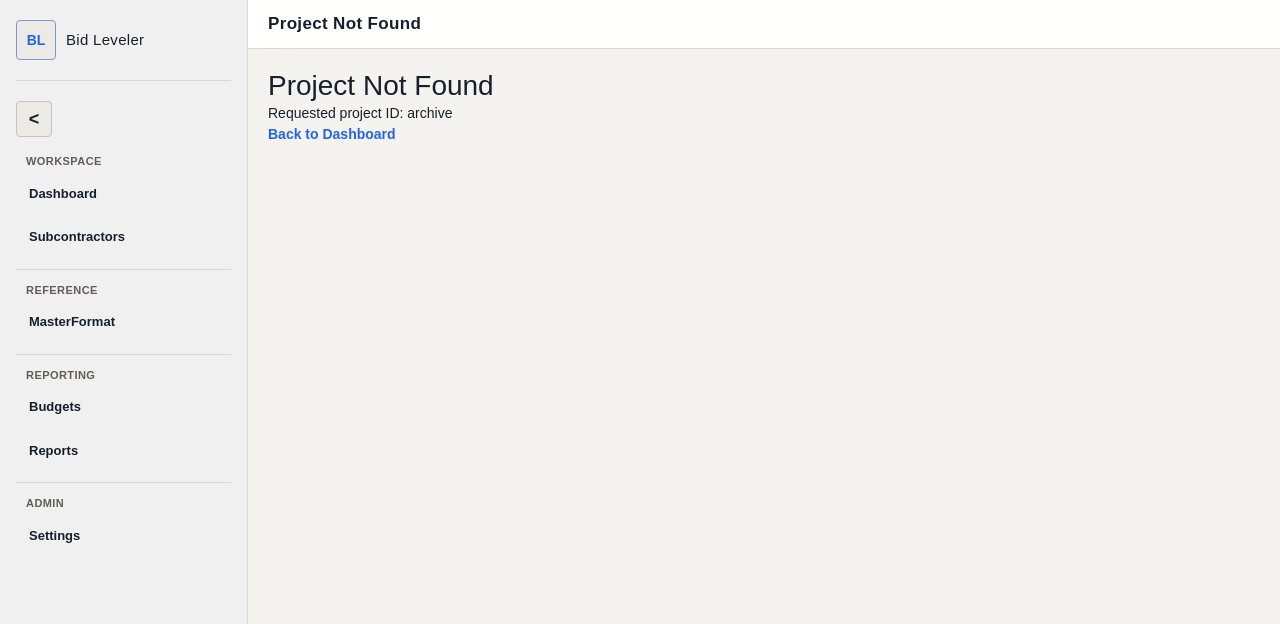
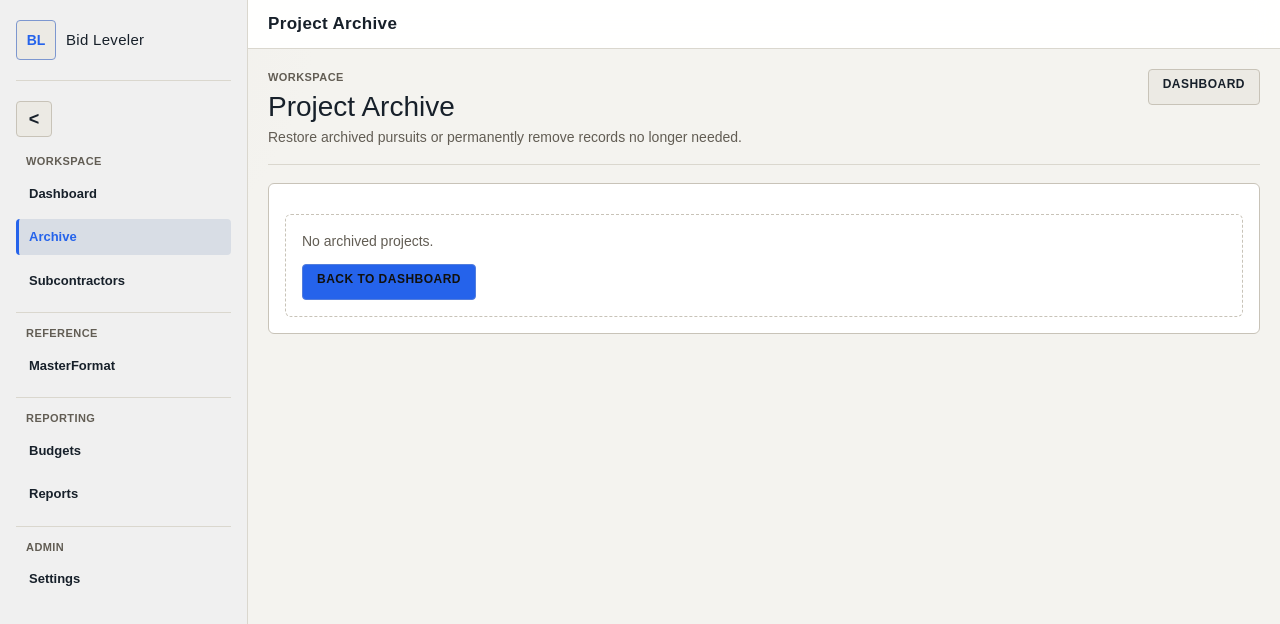
Before and after one commit to adamarnao/bid-leveler, a Next.js app: page /projects/archive in a window 1280 px wide. Shown: the top 624 px of the page. Built offline with nearby package versions, Linux system fonts and the light colour scheme.

Commit message:
Add project archive and safe delete UI

```diff
--- a/src/app/globals.css
+++ b/src/app/globals.css
@@ -1813,6 +1813,14 @@ textarea:focus {
   text-transform: uppercase;
 }
 
+.command-header-actions {
+  display: flex;
+  flex-wrap: wrap;
+  align-items: center;
+  justify-content: flex-end;
+  gap: 10px;
+}
+
 .command-nav {
   display: flex;
   flex-wrap: wrap;
@@ -1891,6 +1899,17 @@ textarea:focus {
   padding: 8px 10px;
   text-align: left;
   vertical-align: top;
+}
+
+.archive-page-shell {
+  display: grid;
+  gap: 18px;
+}
+
+.archive-actions {
+  display: flex;
+  flex-wrap: wrap;
+  gap: 8px;
 }
 
 .badge-list {
--- a/src/app/page.tsx
+++ b/src/app/page.tsx
@@ -3,7 +3,12 @@
 import { useMemo, useState, useSyncExternalStore } from "react";
 import Link from "next/link";
 import { mockBidSubmissions } from "@/data/mockBidSubmissions";
-import { getMergedProjects, projectsStorageKey } from "@/lib/projects";
+import {
+  archiveProject,
+  getActiveProjects,
+  getMergedProjects,
+  projectsStorageKey,
+} from "@/lib/projects";
 import AppShell from "@/components/layout/AppShell";
 import { StoredProjectCsiSelection, StoredProjectCsiSelections } from "@/types/Csi";
 import { Project } from "@/types/Project";
@@ -92,10 +97,17 @@ export default function Home() {
   const [sortKey, setSortKey] = useState<ProjectSortKey>("dueSoon");
   const today = useMemo(() => startOfLocalDay(new Date()), []);
   const [selectedCalendarDate, setSelectedCalendarDate] = useState<Date>(today);
-  const activeProjects = useMemo(
-    () => projects.filter((project) => !project.archived),
-    [projects]
-  );
+  const activeProjects = useMemo(() => getActiveProjects(projects), [projects]);
+  function handleArchiveProject(project: Project) {
+    const confirmed = window.confirm(
+      `Archive ${project.name}? It will be removed from the active dashboard and can be restored from the project archive.`
+    );
+
+    if (!confirmed) return;
+
+    archiveProject(project.id);
+    window.dispatchEvent(new Event("storage"));
+  }
   const dashboardProjects = useMemo(
     () =>
       activeProjects.map((project) =>
@@ -197,6 +209,7 @@ export default function Home() {
                       key={dashboardProject.project.id}
                       dashboardProject={dashboardProject}
                       today={today}
+                      onArchive={handleArchiveProject}
                     />
                   ))}
                 </div>
@@ -337,9 +350,11 @@ export default function Home() {
 function ProjectHealthCard({
   dashboardProject,
   today,
+  onArchive,
 }: {
   dashboardProject: DashboardProject;
   today: Date;
+  onArchive: (project: Project) => void;
 }) {
   const { project } = dashboardProject;
 
@@ -397,6 +412,13 @@ function ProjectHealthCard({
         <Link href={`/projects/${project.id}/overview`} className="button-secondary">
           Overview
         </Link>
+        <button
+          type="button"
+          className="button-secondary"
+          onClick={() => onArchive(project)}
+        >
+          Archive
+        </button>
       </div>
     </article>
   );
--- a/src/app/projects/[projectId]/page.tsx
+++ b/src/app/projects/[projectId]/page.tsx
@@ -2,14 +2,19 @@
 
 import { useSyncExternalStore } from "react";
 import Link from "next/link";
-import { useParams } from "next/navigation";
-import { getMergedProjects, projectsStorageKey } from "@/lib/projects";
+import { useParams, useRouter } from "next/navigation";
+import {
+  archiveProject,
+  getMergedProjects,
+  projectsStorageKey,
+} from "@/lib/projects";
 import { Project } from "@/types/Project";
 import AppShell from "@/components/layout/AppShell";
 import Panel from "@/components/ui/Panel";
 
 export default function ProjectCommandCenterPage() {
   const params = useParams();
+  const router = useRouter();
   const rawProjectId = params.projectId;
   const projectId = Array.isArray(rawProjectId) ? rawProjectId[0] : rawProjectId;
   const projects = useProjectsSnapshot();
@@ -23,6 +28,20 @@ export default function ProjectCommandCenterPage() {
         <Link href="/">Back to Dashboard</Link>
       </AppShell>
     );
+  }
+
+  function handleArchiveProject() {
+    if (!project) return;
+
+    const confirmed = window.confirm(
+      `Archive ${project.name}? It will be removed from active project views and can be restored from the project archive.`
+    );
+
+    if (!confirmed) return;
+
+    archiveProject(project.id);
+    window.dispatchEvent(new Event("storage"));
+    router.push("/projects/archive");
   }
 
   return (
@@ -39,7 +58,16 @@ export default function ProjectCommandCenterPage() {
                 {project.bidDueDate}
               </p>
             </div>
-            <span className="command-status">{project.status}</span>
+            <div className="command-header-actions">
+              <span className="command-status">{project.status}</span>
+              <button
+                type="button"
+                className="button-secondary"
+                onClick={handleArchiveProject}
+              >
+                Archive Project
+              </button>
+            </div>
           </div>
         </Panel>
 
--- /dev/null
+++ b/src/app/projects/archive/page.tsx
@@ -0,0 +1,192 @@
+"use client";
+
+import { useMemo, useSyncExternalStore } from "react";
+import Link from "next/link";
+import AppShell from "@/components/layout/AppShell";
+import {
+  deleteProjectPermanently,
+  getArchivedProjects,
+  getMergedProjects,
+  projectsStorageKey,
+  restoreProject,
+} from "@/lib/projects";
+import { Project } from "@/types/Project";
+
+export default function ProjectArchivePage() {
+  const projects = useProjectsSnapshot();
+  const archivedProjects = useMemo(
+    () =>
+      getArchivedProjects(projects).sort((a, b) =>
+        (b.archivedAt ?? "").localeCompare(a.archivedAt ?? "")
+      ),
+    [projects]
+  );
+
+  function handleRestoreProject(project: Project) {
+    const confirmed = window.confirm(
+      `Restore ${project.name}? It will return to the active project dashboard.`
+    );
+
+    if (!confirmed) return;
+
+    restoreProject(project.id);
+    window.dispatchEvent(new Event("storage"));
+  }
+
+  function handleDeleteProject(project: Project) {
+    const confirmed = window.confirm(
+      `Permanently delete ${project.name}? This cannot be undone.`
+    );
+
+    if (!confirmed) return;
+
+    const typedConfirmation = window.prompt(
+      `Type DELETE to permanently delete ${project.name}.`
+    );
+
+    if (typedConfirmation !== "DELETE") return;
+
+    deleteProjectPermanently(project.id);
+    window.dispatchEvent(new Event("storage"));
+  }
+
+  return (
+    <AppShell title="Project Archive">
+      <div className="archive-page-shell">
+        <section className="dashboard-hero">
+          <div>
+            <p className="label-text">Workspace</p>
+            <h1>Project Archive</h1>
+            <p className="dashboard-subtitle">
+              Restore archived pursuits or permanently remove records no longer
+              needed.
+            </p>
+          </div>
+          <Link href="/" className="button-secondary">
+            Dashboard
+          </Link>
+        </section>
+
+        <section className="dashboard-panel">
+          {archivedProjects.length === 0 ? (
+            <div className="dashboard-empty-state">
+              <p className="muted-text">No archived projects.</p>
+              <Link href="/" className="button-primary">
+                Back to Dashboard
+              </Link>
+            </div>
+          ) : (
+            <div className="table-shell">
+              <table className="data-table">
+                <thead>
+                  <tr>
+                    <th>Project</th>
+                    <th>Client</th>
+                    <th>Status</th>
+                    <th>Archived</th>
+                    <th>GC Bid Due</th>
+                    <th>Actions</th>
+                  </tr>
+                </thead>
+                <tbody>
+                  {archivedProjects.map((project) => (
+                    <tr key={project.id}>
+                      <td>
+                        <strong>{project.name}</strong>
+                      </td>
+                      <td>{project.client}</td>
+                      <td>
+                        <span className="badge badge-muted">
+                          {formatStatus(project.status)}
+                        </span>
+                      </td>
+                      <td>{formatDate(project.archivedAt)}</td>
+                      <td>{formatDate(project.bidDueDate)}</td>
+                      <td>
+                        <div className="archive-actions">
+                          <button
+                            type="button"
+                            className="button-secondary"
+                            onClick={() => handleRestoreProject(project)}
+                          >
+                            Restore
+                          </button>
+                          <button
+                            type="button"
+                            className="button-danger"
+                            onClick={() => handleDeleteProject(project)}
+                          >
+                            Delete Permanently
+                          </button>
+                        </div>
+                      </td>
+                    </tr>
+                  ))}
+                </tbody>
+              </table>
+            </div>
+          )}
+        </section>
+      </div>
+    </AppShell>
+  );
+}
+
+let cachedProjectsStorageValue: string | undefined;
+let cachedProjects: Project[] = getMergedProjects();
+
+function useProjectsSnapshot(): Project[] {
+  return useSyncExternalStore(
+    subscribeToProjectStorage,
+    getProjectsSnapshot,
+    getServerProjectsSnapshot
+  );
+}
+
+function subscribeToProjectStorage(onStoreChange: () => void) {
+  window.addEventListener("storage", onStoreChange);
+
+  return () => {
+    window.removeEventListener("storage", onStoreChange);
+  };
+}
+
+function getServerProjectsSnapshot(): Project[] {
+  return cachedProjects;
+}
+
+function getProjectsSnapshot(): Project[] {
+  const storageValue = localStorage.getItem(projectsStorageKey) || "[]";
+
+  if (storageValue !== cachedProjectsStorageValue) {
+    cachedProjectsStorageValue = storageValue;
+    cachedProjects = getMergedProjects(storageValue);
+  }
+
+  return cachedProjects;
+}
+
+function formatDate(value: string | undefined) {
+  if (!value) return "Not set";
+
+  const dateOnlyMatch = value.match(/^(\d{4})-(\d{2})-(\d{2})$/);
+  const date = dateOnlyMatch
+    ? new Date(
+        Number(dateOnlyMatch[1]),
+        Number(dateOnlyMatch[2]) - 1,
+        Number(dateOnlyMatch[3])
+      )
+    : new Date(value);
+
+  if (Number.isNaN(date.getTime())) return value;
+
+  return new Intl.DateTimeFormat("en-US", {
+    month: "short",
+    day: "numeric",
+    year: "numeric",
+  }).format(date);
+}
+
+function formatStatus(status: string) {
+  return status.replace(/_/g, " ");
+}
--- a/src/components/layout/AppShell.tsx
+++ b/src/components/layout/AppShell.tsx
@@ -26,6 +26,12 @@ const navSections = [
         label: "Dashboard",
         compactLabel: "DB",
         isActive: (pathname: string) => pathname === "/",
+      },
+      {
+        href: "/projects/archive",
+        label: "Archive",
+        compactLabel: "AR",
+        isActive: (pathname: string) => pathname === "/projects/archive",
       },
       {
         href: "/subcontractors",
```
